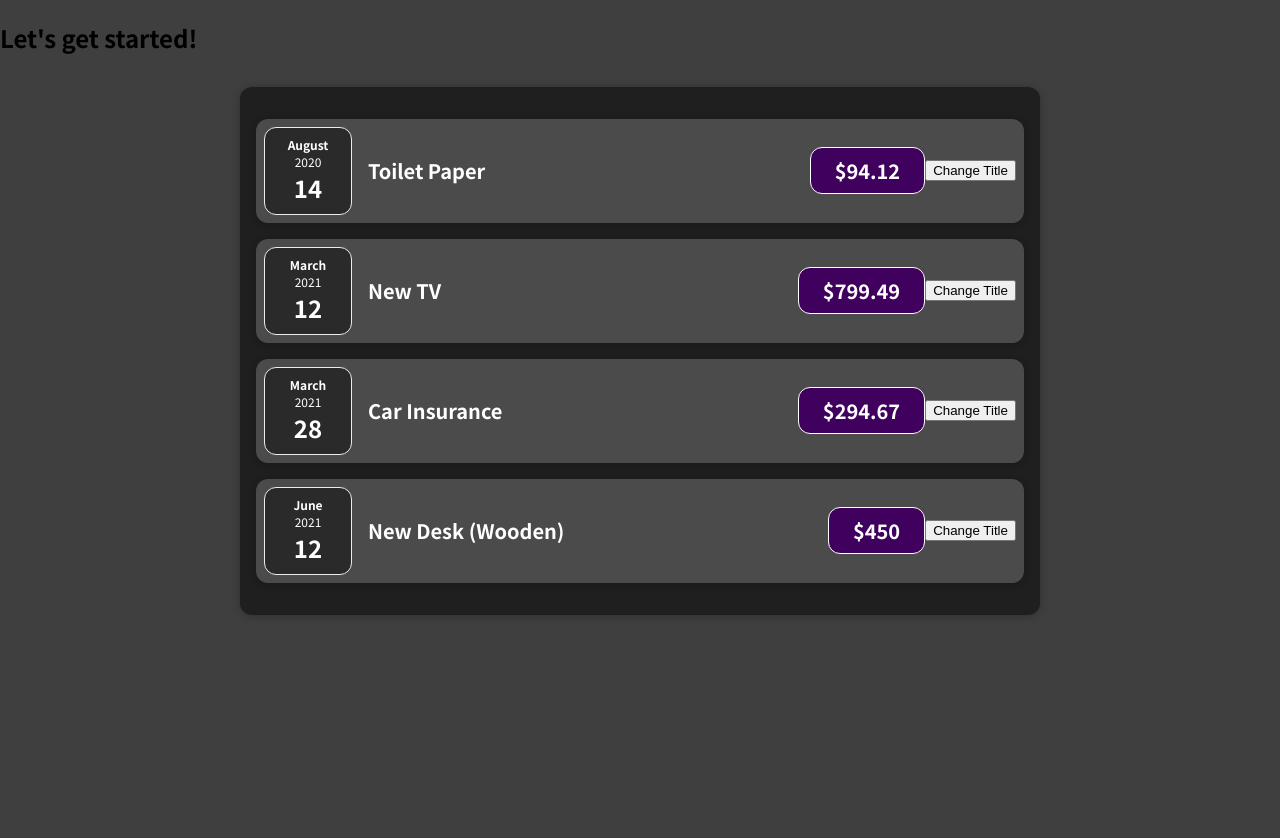
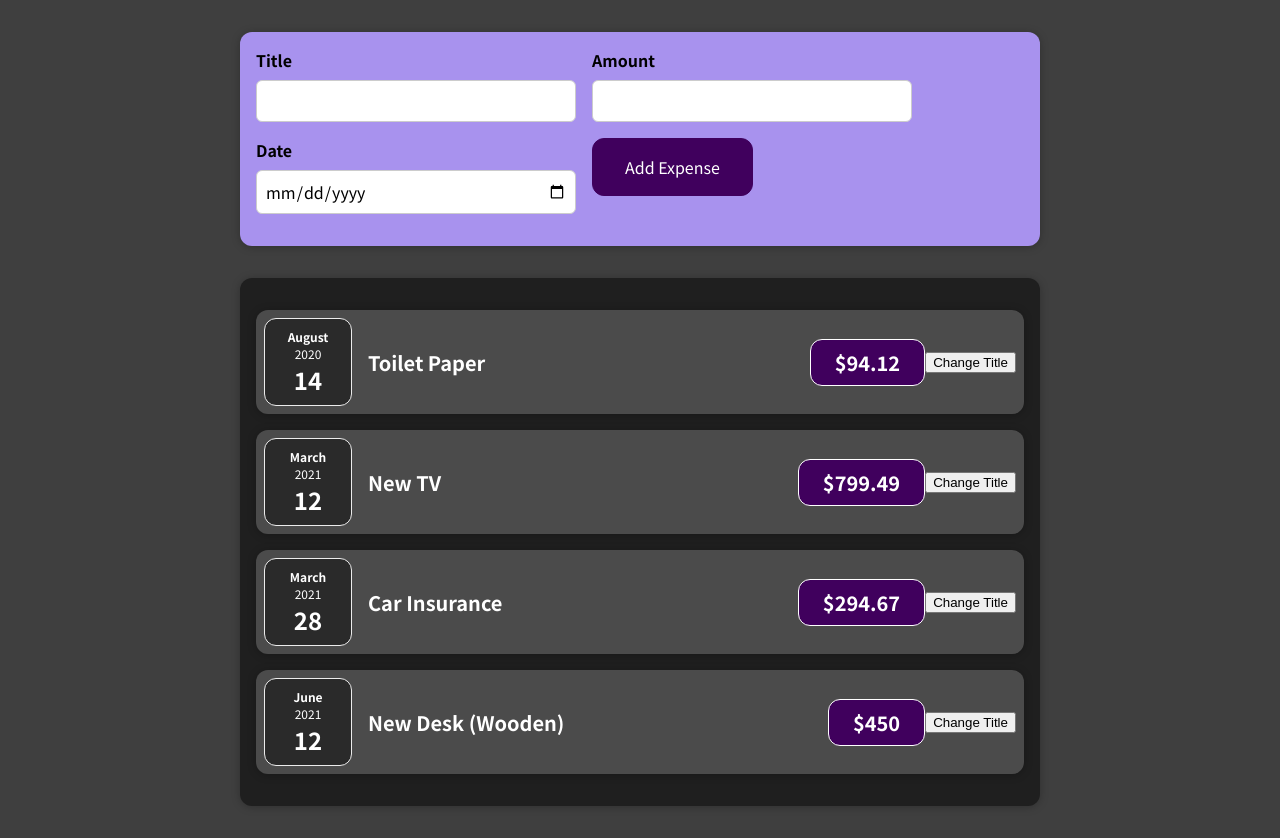
Before and after one commit to MZHoffman/react-complete-guide, a React (Create React App) app: page / in a window 1280 px wide. Before the commit the page ends 800 px from the top, so only its background shows below. Built offline with nearby package versions, Linux system fonts and the light colour scheme.

Commit message:
Adding expense form

```diff
--- a/src/App.js
+++ b/src/App.js
@@ -1,4 +1,5 @@
 import Expenses from './components/Expenses/Expenses'
+import NewExpense from './components/NewExpense/NewExpense'
 
 const App = () => {
   const expenses = [
@@ -25,7 +26,7 @@
 
   return (
     <div>
-      <h2>Let's get started!</h2>
+      <NewExpense />
       <Expenses items={expenses} />
     </div>
   )
--- /dev/null
+++ b/src/components/NewExpense/ExpenseForm.css
@@ -0,0 +1,26 @@
+.new-expense__controls {
+  display: flex;
+  flex-wrap: wrap;
+  gap: 1rem;
+  margin-bottom: 1rem;
+  text-align: left;
+}
+
+.new-expense__control label {
+  font-weight: bold;
+  margin-bottom: 0.5rem;
+  display: block;
+}
+
+.new-expense__control input {
+  font: inherit;
+  padding: 0.5rem;
+  border-radius: 6px;
+  border: 1px solid #ccc;
+  width: 20rem;
+  max-width: 100%;
+}
+
+.new-expense__actions {
+  text-align: right;
+}
--- /dev/null
+++ b/src/components/NewExpense/ExpenseForm.js
@@ -0,0 +1,27 @@
+import React from 'react'
+import './ExpenseForm.css'
+const ExpenseForm = () => {
+  return (
+    <form>
+      <div className='new-expense__controls'>
+        <div className='new-expense__control'>
+          <label>Title</label>
+          <input type='text' />
+        </div>
+        <div className='new-expense__control'>
+          <label>Amount</label>
+          <input type='number' min='0.01' step='0.01' />
+        </div>
+        <div className='new-expense__control'>
+          <label>Date</label>
+          <input type='date' min='2019-01-01' max='2022-12-31' />
+        </div>
+        <div className='new-expense__actions'>
+          <button type='submit'>Add Expense</button>
+        </div>
+      </div>
+    </form>
+  )
+}
+
+export default ExpenseForm
--- /dev/null
+++ b/src/components/NewExpense/NewExpense.css
@@ -0,0 +1,38 @@
+.new-expense {
+  background-color: #a892ee;
+  padding: 1rem;
+  margin: 2rem auto;
+  width: 50rem;
+  max-width: 95%;
+  border-radius: 12px;
+  text-align: center;
+  box-shadow: 0 1px 8px rgba(0, 0, 0, 0.25);
+}
+
+.new-expense button {
+  font: inherit;
+  cursor: pointer;
+  padding: 1rem 2rem;
+  border: 1px solid #40005d;
+  background-color: #40005d;
+  color: white;
+  border-radius: 12px;
+  margin-right: 1rem;
+}
+
+.new-expense button:hover,
+.new-expense button:active {
+  background-color: #510674;
+  border-color: #510674;
+}
+
+.new-expense button.alternative {
+  color: #220131;
+  border-color: transparent;
+  background-color: transparent;
+}
+
+.new-expense button.alternative:hover,
+.new-expense button.alternative:active {
+  background-color: #ddb3f8;
+}
--- /dev/null
+++ b/src/components/NewExpense/NewExpense.js
@@ -0,0 +1,13 @@
+import React from 'react'
+import './NewExpense.css'
+import ExpenseForm from './ExpenseForm'
+
+const NewExpense = () => {
+  return (
+    <div className='new-expense'>
+      <ExpenseForm />
+    </div>
+  )
+}
+
+export default NewExpense
```
